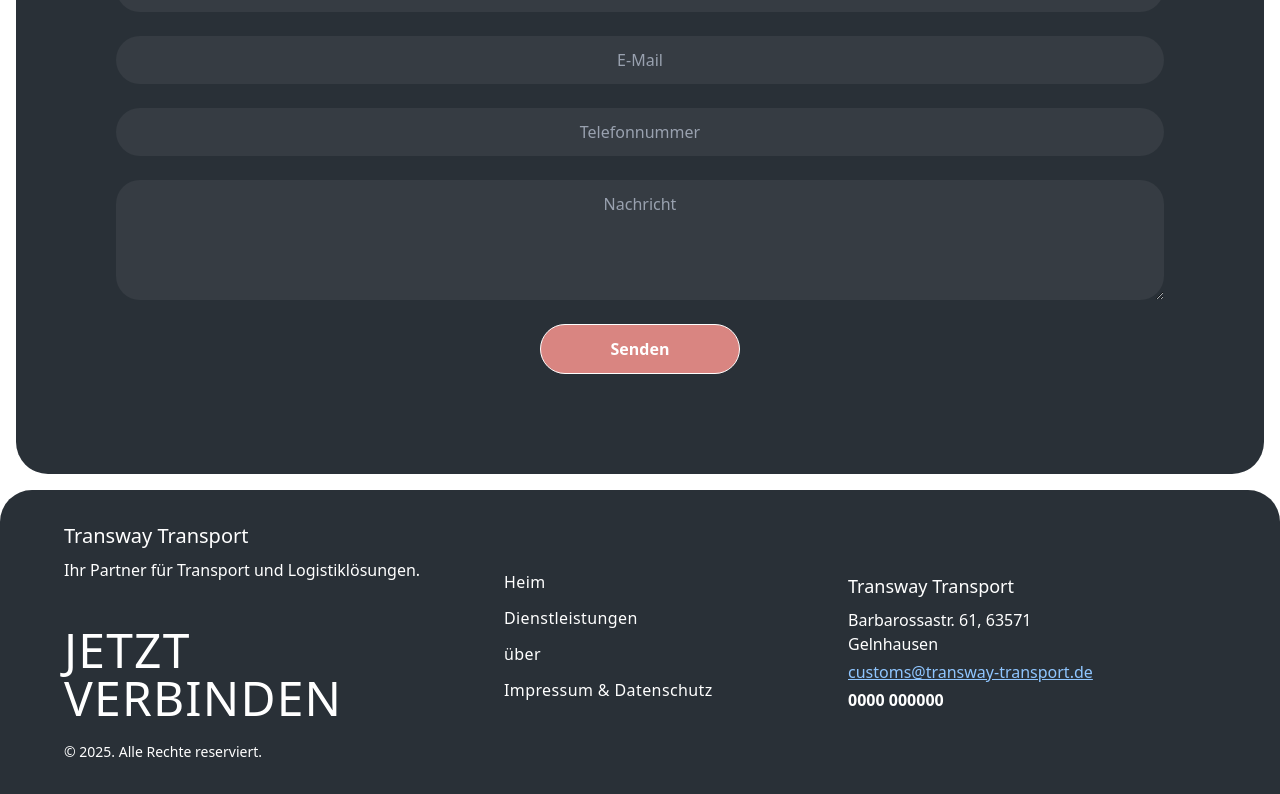
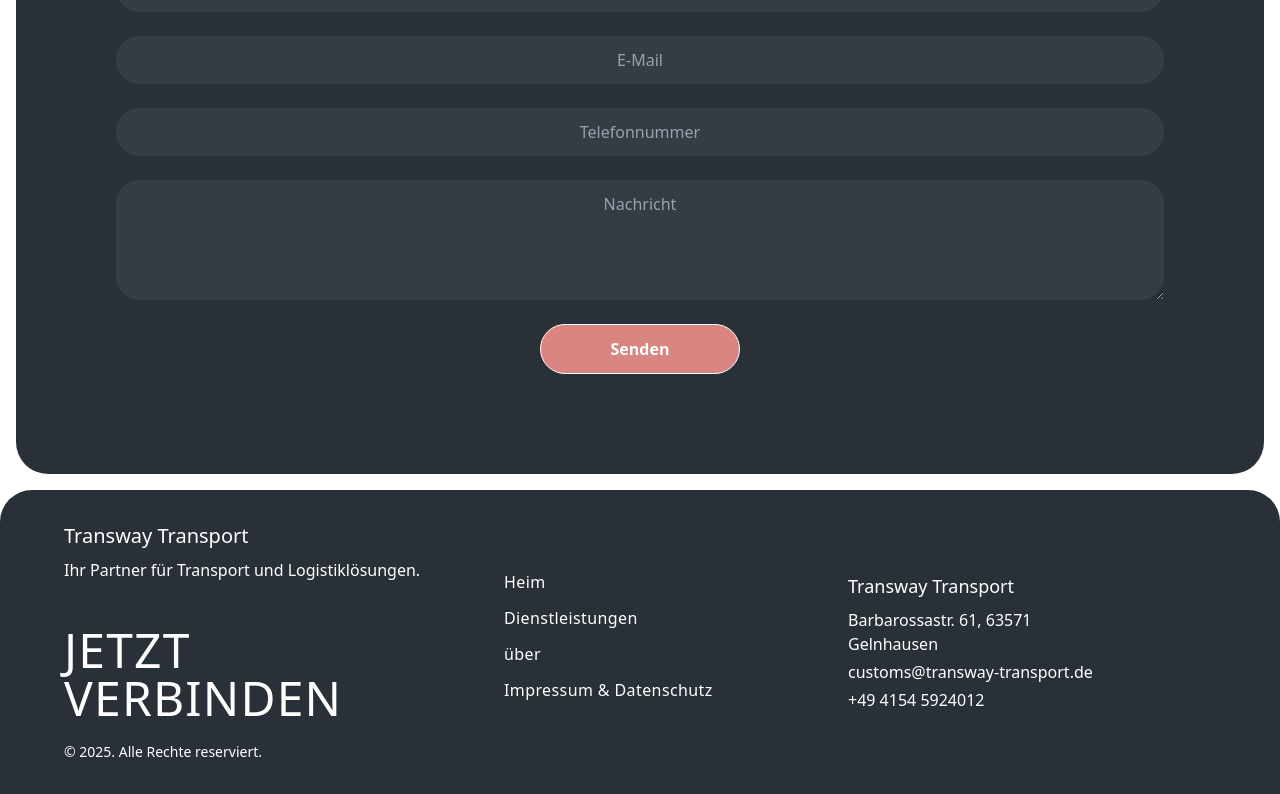
Before and after one commit to Mdsakib999/logistics-development, a React (Vite) app: page / in a window 1280 px wide. Shown: the part 3850-4644 px from the top of the page. Built offline with nearby package versions, Linux system fonts and the light colour scheme.

Commit message:
number and some update

```diff
--- a/src/Components/ContactForm.jsx
+++ b/src/Components/ContactForm.jsx
@@ -53,7 +53,7 @@ const ContactForm = () => {
             <button
               type="submit"
               className="w-50 border py-3 rounded-full bg-[#D98581] text-white font-semibold
-                        transition-colors mx-auto"
+                        transition-colors mx-auto cursor-pointer"
             >
               Senden
             </button>
--- a/src/Components/Footer.jsx
+++ b/src/Components/Footer.jsx
@@ -44,11 +44,11 @@ const Footer = () => {
             </p>
             <a
               href="mailto:customs@transway-transport.de"
-              className="text-blue-300 underline mb-1"
+              className=" mb-1"
             >
               customs@transway-transport.de
             </a>
-            <p className="font-bold"> 0000 000000</p>
+            <a href="tel:+4941545924012" className="font-semibol">+49 4154 5924012</a>
           </div>
         </div>
       </footer>
--- a/src/Pages/Contact/Contact.jsx
+++ b/src/Pages/Contact/Contact.jsx
@@ -61,7 +61,7 @@ const Contact = () => {
                 <h3 className="text-gray-100 font-semibold text-2xl">
                   <FaPhone />
                 </h3>
-                <p className="text-white">+1 (123) 000000</p>
+                <a href="tel:+4941545924012" className="font-semibol">+49 4154 5924012</a>
               </div>
 
               {/* Email */}
@@ -190,7 +190,7 @@ const Contact = () => {
             <iframe
               title="Google Maps"
               className="w-full h-full rounded-2xl"
-              src="https://www.google.com/maps/embed?pb=!1m18!1m12!1m3!1d3952.090575191847!2d110.41623791415592!3d-7.890350980638159!2m3!1f0!2f0!3f0!3m2!1i1024!2i768!4f13.1!3m3!1m2!1s0x2e7bad1e327db44b%3A0xb1c386621e00fe30!2sKota%20Yogyakarta%2C%20Daerah%20Istimewa%20Yogyakarta!5e0!3m2!1sen!2sid!4v1645952321163!5m2!1sen!2sid"
+              src="https://www.google.com/maps/embed?pb=!1m18!1m12!1m3!1d2553.837497542802!2d9.205274576422092!3d50.20156837154574!2m3!1f0!2f0!3f0!3m2!1i1024!2i768!4f13.1!3m3!1m2!1s0x47bd25976b498cdf%3A0x875af56438d55701!2sBarbarossastra%C3%9Fe%2061%2C%2063571%20Gelnhausen%2C%20Germany!5e0!3m2!1sen!2sbd!4v1741467832712!5m2!1sen!2sbd"
               allowFullScreen={true}
               loading="lazy"
             ></iframe>
--- a/src/Pages/PrivacyPolicy/PrivacyPolicy.jsx
+++ b/src/Pages/PrivacyPolicy/PrivacyPolicy.jsx
@@ -19,7 +19,7 @@ const PrivacyPolicy = () => {
           Gelnhausen
         </p>
         <p className="mb-2 text-base sm:text-lg">
-          <strong>Telefon:</strong>
+          <strong>Telefon: </strong>  <a href="tel:+4941545924012" className="">+49 4154 5924012</a>
           <br />
           <strong>E-Mail: </strong> customs@transway-transport.de
         </p>
@@ -76,7 +76,7 @@ const PrivacyPolicy = () => {
           <br />
           Gelnhausen
           <br />
-          <strong>Telefon:</strong>
+          <strong>Telefon:</strong>  <a href="tel:+4941545924012" className="">+49 4154 5924012</a>
           <br />
           <strong>E-Mail:</strong> customs@transway-transport.de
           <br />
```
